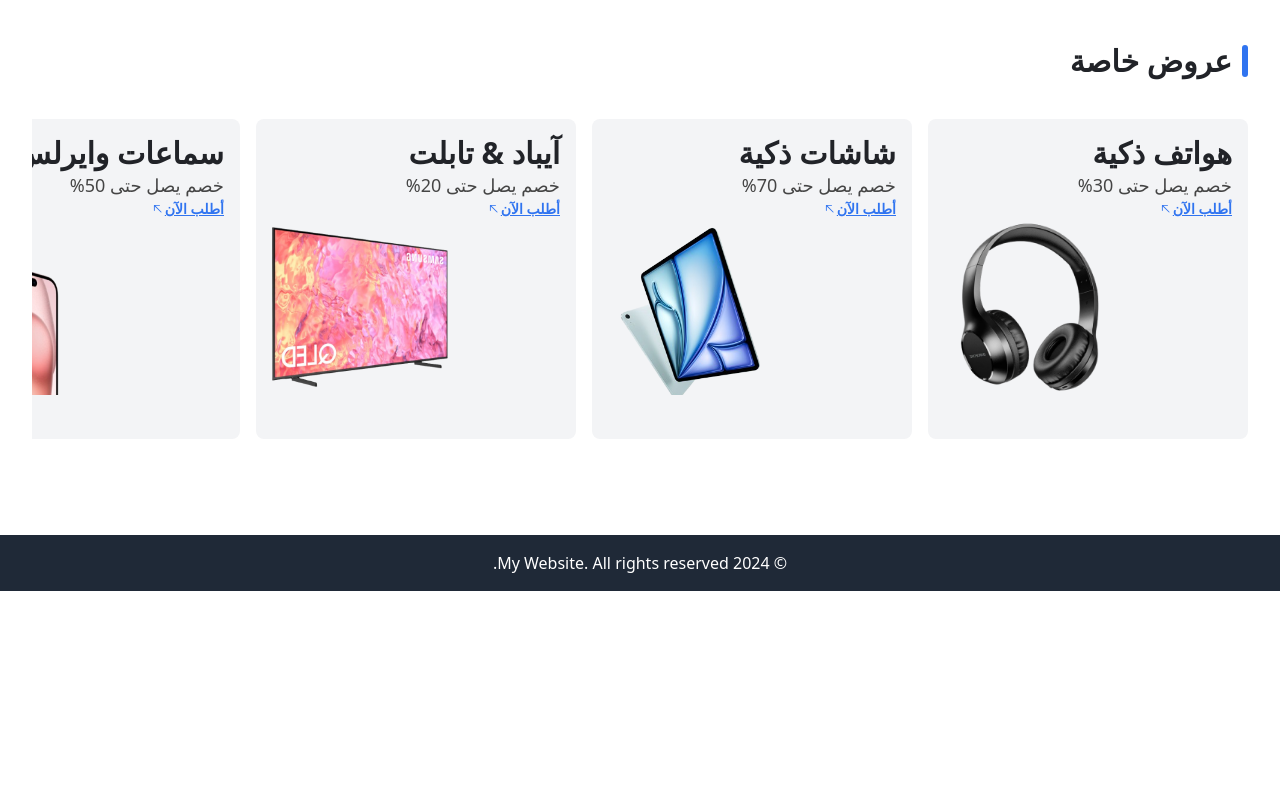
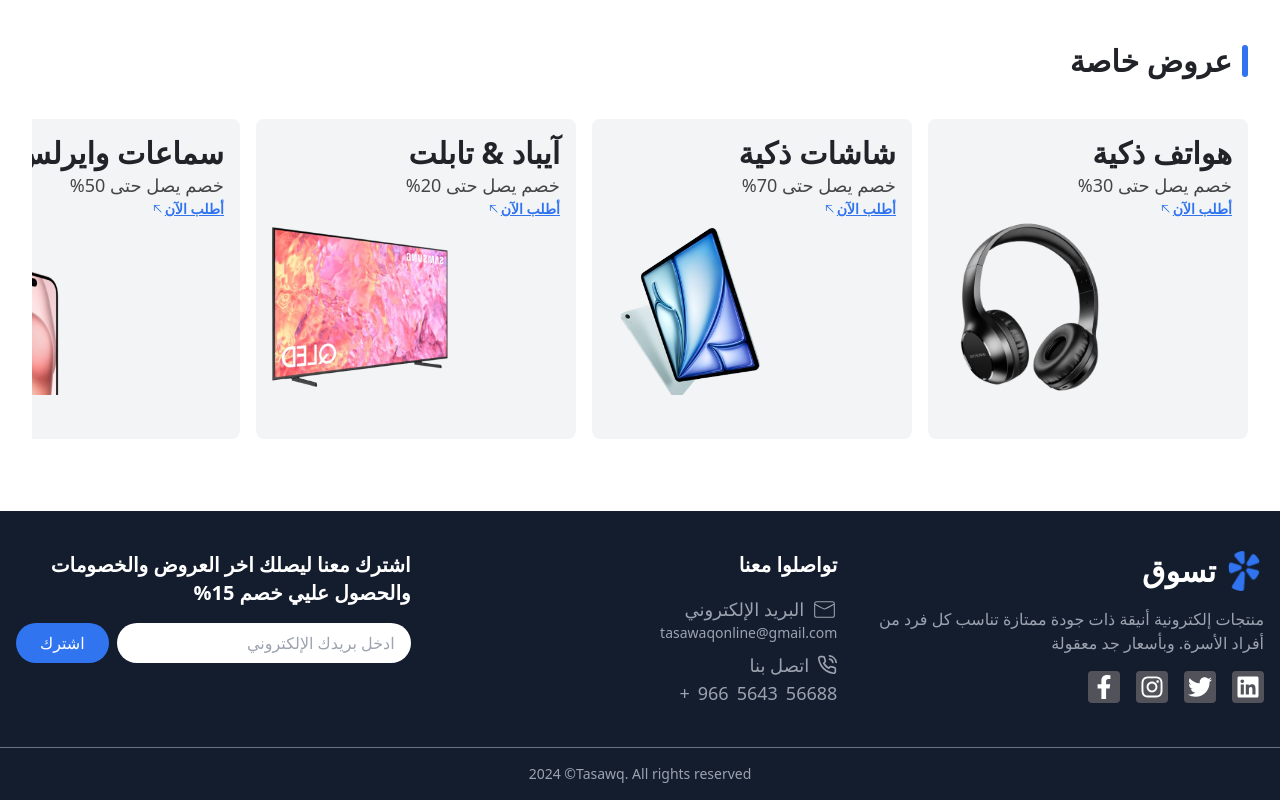
Before and after one commit to Ahmed-Rabi3e/E-commerce-Tswk-Figma-Website, a React (Vite) app: page / in a window 1280 px wide. Shown: the part 2166-2966 px from the top of the page. Before the commit the page ends 2757 px from the top, so only its background shows below. Built offline with nearby package versions, Linux system fonts and the light colour scheme.

Commit message:
Footer Section

```diff
--- a/src/components/shared/Footer.jsx
+++ b/src/components/shared/Footer.jsx
@@ -1,9 +1,144 @@
+import { useState } from 'react';
+import { logo } from '@/assets/index'
+import { FaFacebookF, FaTwitter, FaInstagram, FaLinkedin } from 'react-icons/fa';
+import { Link } from 'react-router-dom';
+import { CiMail } from "react-icons/ci";
+import { FiPhoneCall } from "react-icons/fi";
 
 const Footer = () => {
+    const [email, setEmail] = useState("");
+
+    const handleSubmit = (e) => {
+        e.preventDefault();
+        alert(`Subscribed with: ${email}`);
+        setEmail("");
+    };
+
     return (
-        <footer className="bg-gray-800 text-white py-4 mt-6">
-            <div className="container mx-auto text-center">
-                <p>&copy; {new Date().getFullYear()} My Website. All rights reserved.</p>
+        <footer className="bg-[#141D2E] text-white pt-10">
+            <div className="container mx-auto px-4">
+                <div className="grid grid-cols-1 md:grid-cols-3 gap-8">
+                    {/* Column 1: Company */}
+                    <div className="text-center md:text-right">
+                        <div className="flex items-center gap-2">
+                            <img
+                                src={logo}
+                                alt="Logo"
+                                loading="lazy"
+                                className="w-10 h-10"
+                            />
+                            <span className="text-3xl font-bold text-white">تسوق</span>
+                        </div>
+                        <p className="text-gray-400 my-4 text-right">
+                            منتجات إلكترونية أنيقة ذات جودة ممتازة تناسب كل فرد من أفراد الأسرة. وبأسعار جد معقولة
+                        </p>
+                        <div className="hidden md:flex lg:flex gap-4">
+                            <Link
+                                to="https://www.facebook.com"
+                                target="_blank"
+                                className="text-white hover:text-blue-600 bg-zinc-600  p-1 rounded"
+                            >
+                                <FaLinkedin size={24} />
+                            </Link>
+                            <Link
+                                to="https://www.x.com"
+                                target="_blank"
+                                className="text-white hover:text-black bg-zinc-600 p-1 rounded"
+                            >
+                                <FaTwitter size={24} />
+                            </Link>
+                            <Link
+                                to="https://www.facebook.com"
+                                target="_blank"
+                                className="text-white hover:text-pink-500 bg-zinc-600 p-1 rounded"
+                            >
+                                <FaInstagram size={24} />
+                            </Link>
+                            <Link
+                                to="https://www.facebook.com"
+                                target="_blank"
+                                className="text-white hover:text-blue-500 bg-zinc-600 p-1 rounded"
+                            >
+                                <FaFacebookF size={24} />
+                            </Link>
+                        </div>
+                    </div>
+
+                    {/* Column 2: Contact Us */}
+                    <div className="text-center md:text-right">
+                        <h3 className="text-xl text-right font-bold mb-4">تواصلوا معنا</h3>
+                        <div className="text-gray-400 text-right flex flex-col sm:flex">
+                            <div className='flex items-center gap-2'>
+                                <CiMail size={25} />
+                                <p className='text-lg'>البريد الإلكتروني</p>
+                            </div>
+                            <div className='text-lg sm:text-sm'>tasawaqonline@gmail.com</div>
+                        </div>
+                        <div className="text-gray-400 mt-2">
+                            <div className='flex items-center gap-2'>
+                                <FiPhoneCall size={20} />
+                                <p className='text-lg'>اتصل بنا</p>
+                            </div>
+                            <p className='text-lg flex flex-row-reverse justify-end gap-2'>+<span>966</span> <span>5643</span> <span>56688</span></p>
+                        </div>
+                    </div>
+
+                    {/* Column 3: Subscribe */}
+                    <div className="text-center md:text-right">
+                        <h3 className="text-xl font-bold text-right mb-4">اشترك معنا ليصلك اخر العروض والخصومات والحصول عليي خصم 15%</h3>
+                        <form onSubmit={handleSubmit} className="flex gap-2">
+                            <input
+                                type="email"
+                                value={email}
+                                name='email'
+                                onChange={(e) => setEmail(e.target.value)}
+                                placeholder="ادخل بريدك الإلكتروني"
+                                required
+                                className="w-full lg:w-[362px] px-4 py-2 rounded-3xl outline-none text-gray-700"
+                            />
+                            <button
+                                type="submit"
+                                className="bg-main text-white px-6 py-2 rounded-3xl hover:bg-main/75"
+                            >
+                                اشترك
+                            </button>
+                        </form>
+                    </div>
+                </div>
+                {/* Small Screen Social  */}
+                <div className="flex justify-center pt-10 sm:hidden gap-4">
+                    <Link
+                        to="https://www.facebook.com"
+                        target="_blank"
+                        className="text-white hover:text-blue-600 bg-zinc-600  p-1 rounded"
+                    >
+                        <FaLinkedin size={24} />
+                    </Link>
+                    <Link
+                        to="https://www.x.com"
+                        target="_blank"
+                        className="text-white hover:text-black bg-zinc-600 p-1 rounded"
+                    >
+                        <FaTwitter size={24} />
+                    </Link>
+                    <Link
+                        to="https://www.facebook.com"
+                        target="_blank"
+                        className="text-white hover:text-pink-500 bg-zinc-600 p-1 rounded"
+                    >
+                        <FaInstagram size={24} />
+                    </Link>
+                    <Link
+                        to="https://www.facebook.com"
+                        target="_blank"
+                        className="text-white hover:text-blue-500 bg-zinc-600 p-1 rounded"
+                    >
+                        <FaFacebookF size={24} />
+                    </Link>
+                </div>
+            </div>
+            <div className="text-center mt-10 py-4 text-gray-400 text-sm border-t border-gray-500">
+                <p className='flex flex-row-reverse justify-center'><span>© {new Date().getFullYear()}</span>Tasawq. All rights reserved</p>
             </div>
         </footer>
     );
```
